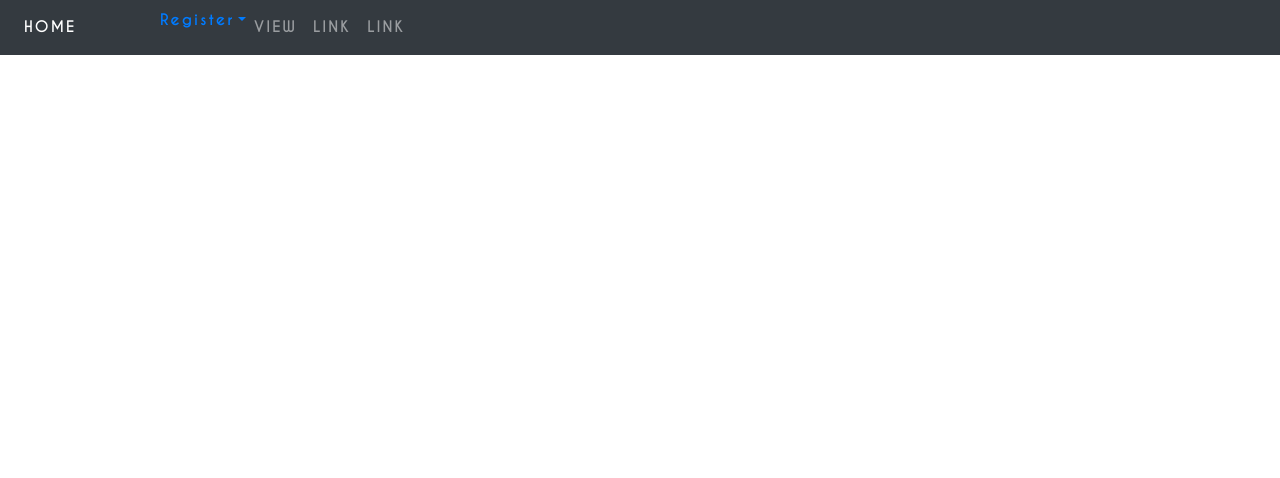
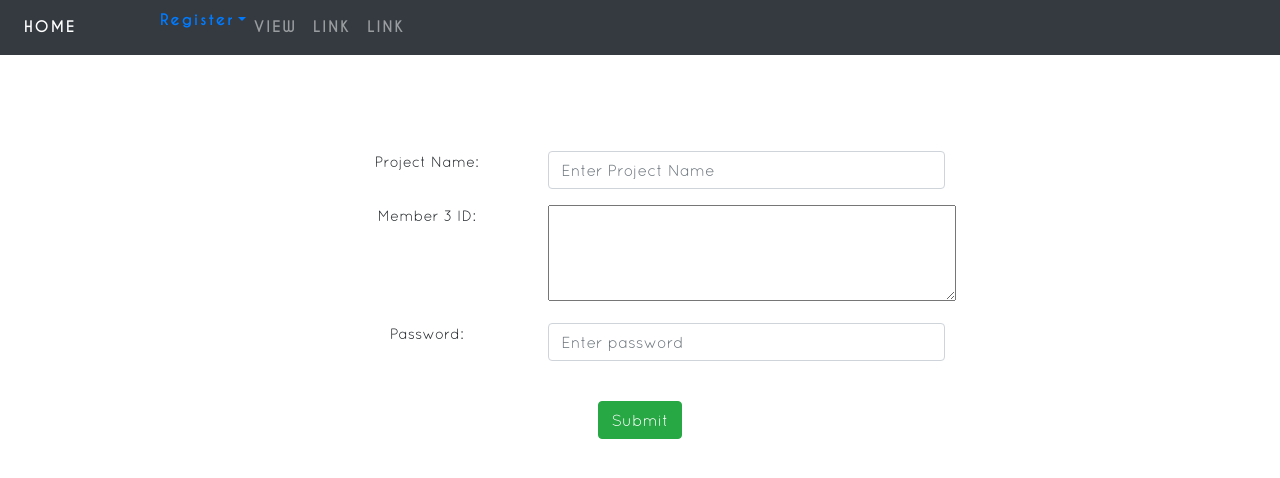
Before and after one commit to PrabhuPratik27/CrowdFund, a website: page src/product_reg.html in a window 1280 px wide. Drawn offline with nearby package versions, Linux system fonts and the light colour scheme; files whose address does not match are found by name.

Commit message:
product_reg html css view_product html updated

```diff
--- /dev/null
+++ b/src/css/product_reg.css
@@ -0,0 +1,23 @@
+#form {
+    border: 1vh;
+    border-width: 1vh;
+    text-align: center;
+    padding-top: 2vh;
+    background-blend-mode: lighten;
+    font-size: 15px;
+    font-family: Quicksand-Regular;
+    margin-top : 10vh;
+}
+
+.form_group {
+    padding: 0vh;
+}
+
+@font-face{
+    font-family: 'Quicksand-Regular';
+    src: url('Quicksand-Regular.otf') format('opentype');
+}
+
+#submit {
+    padding-top: 3vh;
+}
--- a/src/product_reg.html
+++ b/src/product_reg.html
@@ -1,23 +1,25 @@
 <!DOCTYPE html>
-<html lang="en">
+<html>
 <head>
-    <meta charset="utf-8">
+    <meta charset="utf-8" />
     <meta http-equiv="X-UA-Compatible" content="IE=edge">
+    <title>CFD | Project Register </title>
     <meta name="viewport" content="width=device-width, initial-scale=1">
-    <!-- The above 3 meta tags *must* come first in the head; any other head content must come *after* these tags -->
-    <title>CrowdFunding</title>
+    <script src="jquery.js"></script>
+    <script src="https://ajax.googleapis.com/ajax/libs/jquery/3.3.1/jquery.min.js"></script>
 
     <!-- Bootstrap -->
     <link rel="stylesheet" href="https://maxcdn.bootstrapcdn.com/bootstrap/4.2.1/css/bootstrap.min.css">
     <script src="https://ajax.googleapis.com/ajax/libs/jquery/3.3.1/jquery.min.js"></script>
     <script src="https://cdnjs.cloudflare.com/ajax/libs/popper.js/1.14.6/umd/popper.min.js"></script>
     <script src="https://maxcdn.bootstrapcdn.com/bootstrap/4.2.1/js/bootstrap.min.js"></script>
-    <script src="https://code.jquery.com/jquery-1.10.2.js"></script>
 
     <link href="css/base_template.css" rel="stylesheet">
-
+    <link rel="stylesheet" href="css/index.css">
+    <link rel="stylesheet" href="css/product_reg.css">
 </head>
-  <body>
+<body onLoad = "App.init()">
+    <!--copy this div to html file after body-->
     <div id="base">
         <script>
             $(document).ready(function(){
@@ -25,6 +27,50 @@
             });
         </script>
     </div>
+    <div class="container-fluid" >
+        <div id = 'form-block' class="row">
+            <div class="col-md-3"></div>
+            <div id="form" class="col-md-6">
+                    <form class="form-horizontal" action="#" onSubmit="App.store()">
+                        <div class="form-group">
+                        <div class="row">
+                            <label class="control-label col-md-4" for="tname">Project Name:</label>
+                            <div class="col-md-8">
+                                <input type="text" class="form-control" id="tname" placeholder="Enter Project Name">
+                            </div>
+                        </div>
+                        </div>
+                        <div class="form-group">
+                            <div class="row">
+                                <label class="control-label col-md-4" for="id">Member 3 ID:</label>
+                                <div class="col-md-8">
+                                    <textarea id="text_area" rows="4" cols="43">
+
+                                    </textarea>
+                                </div>
+                            </div>
+                        </div>
+                        <div class="form-group">
+                            <div class="row">
+                                <label class="control-label col-md-4" for="pwd">Password:</label>
+                                <div class="col-md-8">
+                                    <input type="password" class="form-control" id="pwd" placeholder="Enter password">
+                                </div>
+                            </div>
+                        </div>
+                        <div id='submit' class="form-group">
+                        <div class="col-md-offset-6">
+                            <button type="submit" class="btn btn-success">Submit</button>
+                        </div>
+                        </div>
+                    </form>
+            </div>
+            <div class="col-md-3"></div>
+
+            <script src="js/web3.min.js"></script>
+            <script src="js/truffle-contract.js"></script>
+            <script src="js/TeamReg.js"></script>
+    </div>
+
 </body>
-
 </html>
```
Also changed, not shown: src/view_product.html (+42 -3 lines), src/css/view_product.css (added). Lines whose indentation alone changed are shown as unchanged.
